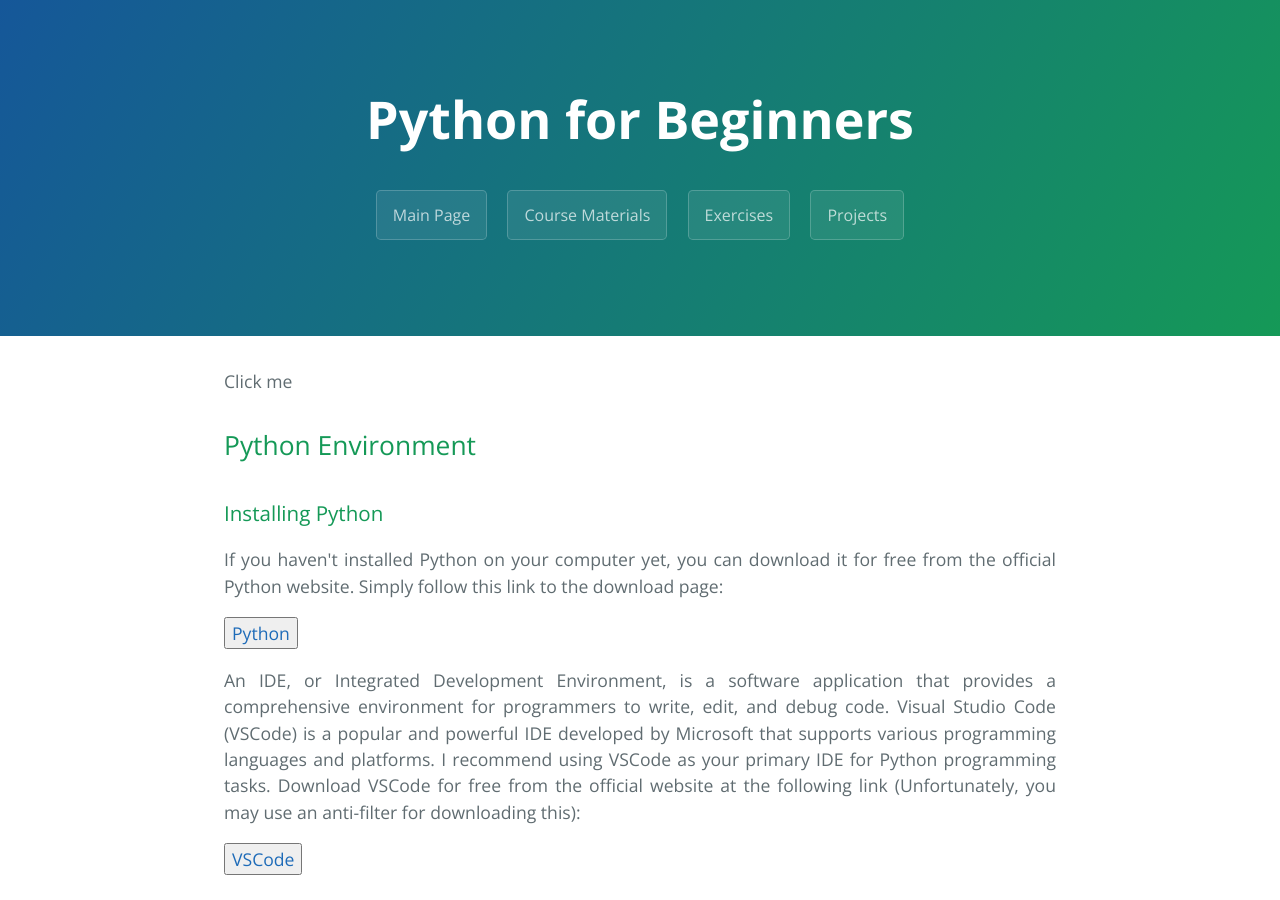
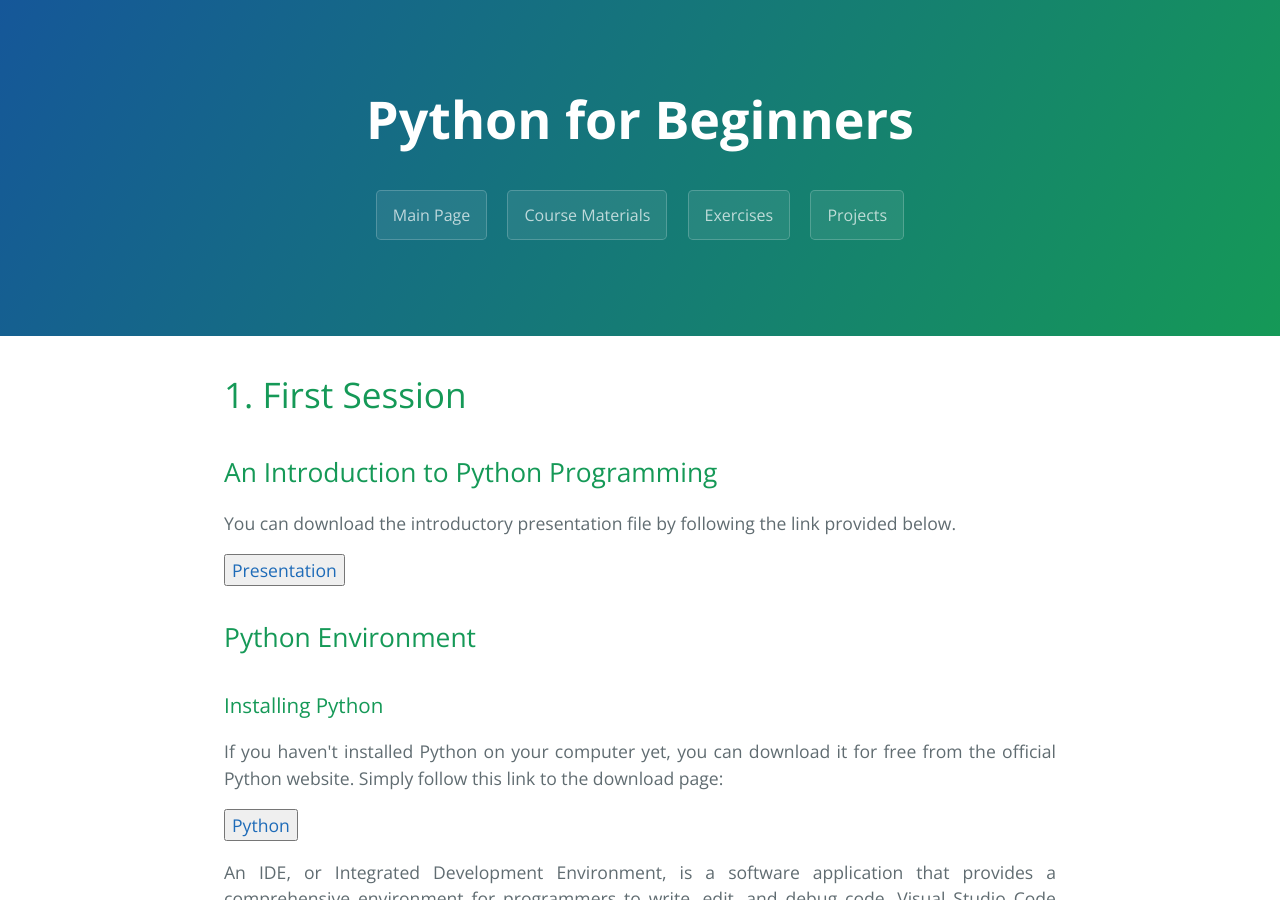
Before and after one commit to MehrdadSamadishadlou/Python_for_Beginners, a Jekyll site: the page built from materials.md, in a window 1280 px wide and 900 px high. Built offline with Jekyll 4.4.1, drawn with Linux system fonts in a browser that asks for light colours.

Commit message:
Update materials.md

```diff
--- a/materials.md
+++ b/materials.md
@@ -4,19 +4,15 @@ layout: template
 filename: materials
 ---
 
-<details>
-  <summary>Click me</summary>
 
-  # 1. First Session
+# 1. First Session
 
-  ## An Introduction to Python Programming
+## An Introduction to Python Programming
 
-  You can download the introductory presentation file by following the link provided below.
+You can download the introductory presentation file by following the link provided below.
 
-  <a href="https://drive.google.com/file/d/1CccpPF6sBml0l_dvmNUv2NnlsVDffva-/view?usp=sharing" target="_blank"><button>Presentation</button></a>
+<a href="https://drive.google.com/file/d/1CccpPF6sBml0l_dvmNUv2NnlsVDffva-/view?usp=sharing" target="_blank"><button>Presentation</button></a>
 
-
-</details>
 
 ## Python Environment
 
```
